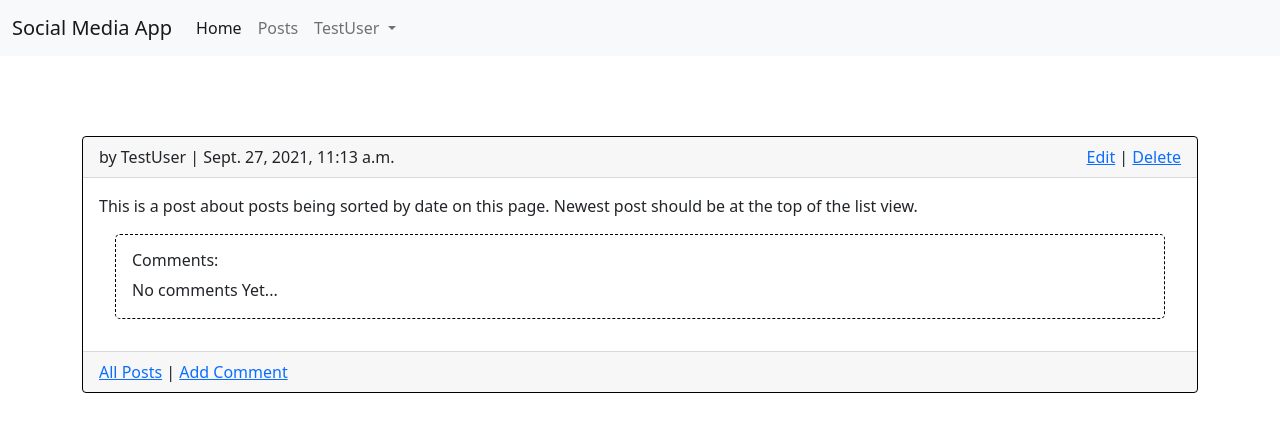
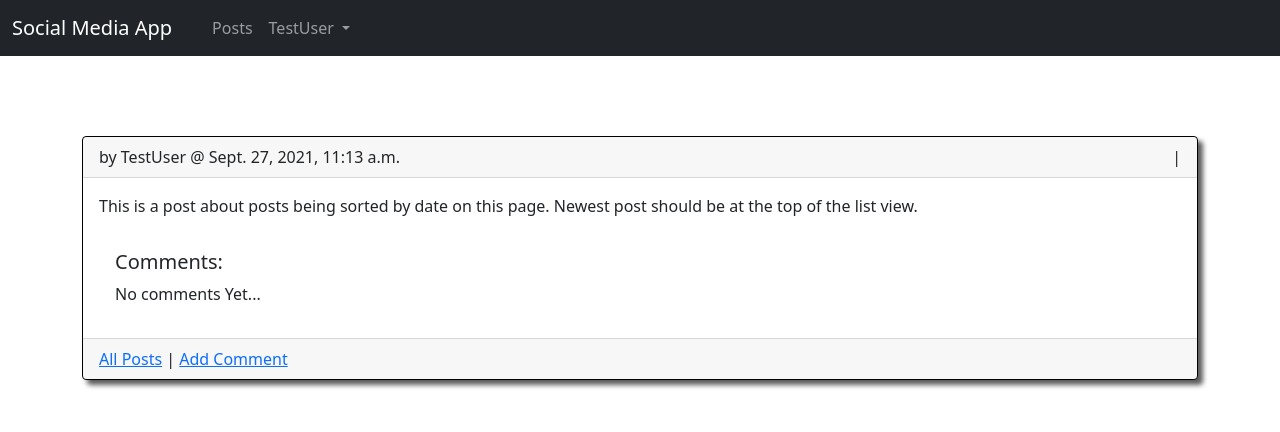
Before and after one commit to iboyko21/message_board, a Django app: page /posts/13/ in a window 1280 px wide. Shown: the top 432 px of the page. Run offline with Django 3.2, Linux system fonts and the light colour scheme; a user stored in the database is signed in; data comes from the database, SQL or seed files in the repository; both versions use the stored data as it was after the commit; some libraries are stand-ins or nearby versions.

Commit message:
fontawesome added

```diff
--- a/accounts/forms.py
+++ b/accounts/forms.py
@@ -1,6 +1,7 @@
 from django import forms
 from django.contrib.auth.forms import UserChangeForm, UserCreationForm
 from .models import CustomUser
+
 
 class CustomUserCreationForm(UserCreationForm):
 
--- a/config/settings.py
+++ b/config/settings.py
@@ -12,9 +12,11 @@ https://docs.djangoproject.com/en/3.2/ref/settings/
 
 from pathlib import Path
 import os
+import sys
 # Build paths inside the project like this: BASE_DIR / 'subdir'.
 BASE_DIR = Path(__file__).resolve().parent.parent
 
+sys.modules['fontawesome_free'] = __import__('fontawesome_free')
 
 # Quick-start development settings - unsuitable for production
 # See https://docs.djangoproject.com/en/3.2/howto/deployment/checklist/
@@ -39,6 +41,7 @@ INSTALLED_APPS = [
     'django.contrib.staticfiles',
     # 3rd party
     'crispy_forms',
+    'fontawesome_free',
     # local
     'accounts',
     'pages',
--- a/posts/models.py
+++ b/posts/models.py
@@ -11,6 +11,9 @@ class Post(models.Model):
         get_user_model(),
         on_delete=models.CASCADE,
     )
+
+    class Meta:
+        ordering = ['-date',]
 
     def __str__(self):
         return self.title
--- a/posts/views.py
+++ b/posts/views.py
@@ -40,7 +40,6 @@ class PostDeleteView(LoginRequiredMixin, UserPassesTestMixin, DeleteView):
 class PostCreateView(LoginRequiredMixin, CreateView):
     model = Post
     template_name = 'post_new.html'
-    #fields = ['post_image','body']
     form_class = PostForm
 
     def form_valid(self, form):
@@ -52,9 +51,12 @@ class AddCommentView(CreateView):
     model = Comment
     form_class = CommentForm
     template_name = 'add_comment_to_post.html'
-    success_url = reverse_lazy('post_list')
 
     def form_valid(self, form):
         form.instance.post_id = self.kwargs['pk']
         form.instance.author = self.request.user
         return super().form_valid(form)
+
+    def get_success_url(self):
+          id=self.kwargs['pk']
+          return reverse_lazy('post_detail', kwargs={'pk': id})
--- a/requirements.txt
+++ b/requirements.txt
@@ -4,3 +4,4 @@ django-crispy-forms==1.12.0
 Pillow==8.3.2
 pytz==2021.1
 sqlparse==0.4.1
+fontawesome-free==5.15.4
--- a/templates/base.html
+++ b/templates/base.html
@@ -5,13 +5,17 @@
         <!-- CSS only -->
         <link href="https://cdn.jsdelivr.net/npm/bootstrap@5.0.2/dist/css/bootstrap.min.css" rel="stylesheet" integrity="sha384-EVSTQN3/azprG1Anm3QDgpJLIm9Nao0Yz1ztcQTwFspd3yD65VohhpuuCOmLASjC" crossorigin="anonymous">
 
+        <script src="{% static 'fontawesome_free/js/all.min.js' %}"></script>
+        <link href="{% static 'fontawesome_free/css/all.min.css' %}" rel="stylesheet" type="text/css">
+
         <meta charset="utf-8">
         <title>{% block title %}Social Media App{% endblock title %}</title>
     </head>
 
 <body>
-<nav class="navbar navbar-expand-lg navbar-light bg-light" style="margin-bottom: 5rem;">
+<nav class="navbar navbar-expand-lg navbar-dark bg-dark" style="margin-bottom: 5rem;">
     <div class="container-fluid">
+        <div class="d-flex justify-content-between">
         <a class="navbar-brand" href="#">Social Media App</a>
         <button class="navbar-toggler" type="button" data-bs-toggle="collapse" data-bs-target="#navbarNavDropdown" aria-controls="navbarNavDropdown" aria-expanded="false" aria-label="Toggle navigation">
         <span class="navbar-toggler-icon"></span>
@@ -19,7 +23,7 @@
         <div class="collapse navbar-collapse" id="navbarNavDropdown">
         <ul class="navbar-nav">
             <li class="nav-item">
-            <a class="nav-link active" aria-current="page" href="{% url 'home' %}">Home</a>
+            <a class="nav-link active" aria-current="page" href="{% url 'home' %}"><i class="fas fa-home"></i></a>
             </li>
 
             <li class="nav-item">
@@ -36,9 +40,10 @@
                 <li><a class="dropdown-item" href="{% url 'post_new' %}">New Post</a></li>
                 <li><a class="dropdown-item" href="{% url 'password_change' %}">Change Password</a></li>
                 <li><a class="dropdown-item" href="{% url 'logout' %}">Logout</a></li>
+            </ul>
 
-            </ul>
             {% else %}
+
             <a class="nav-link dropdown-toggle" href="#" id="navbarDropdownMenuLink" role="button" data-bs-toggle="dropdown" aria-expanded="false">
                 Not logged in
             </a>
@@ -50,6 +55,7 @@
             {% endif %}
             </li>
         </ul>
+        </div>
         </div>
     </div>
 </nav>
--- a/templates/post_detail.html
+++ b/templates/post_detail.html
@@ -1,20 +1,19 @@
 {% extends 'base.html' %}
 
-{% block title %}Post{% endblock title %}
+{% block title %}Post Details{% endblock title %}
 
 {% block content %}
-<div class="container">
-
-    <div class="card" style="border: 1px solid black;">
+<div class="container" style="margin-bottom: 5rem;">
+    <div class="card" style="border: 1px solid black; box-shadow: 5px 5px 5px rgb(92, 92, 92);">
         <div class="card-header">
-
             <div class="d-flex justify-content-between">
                 <div>
-                    by {{ post.author }} | {{ post.date }}
+                    by {{ post.author }} @ {{ post.date }}
                 </div>
                 {% if user.is_authenticated and user == post.author  %}
                 <div>
-                    <a href="{% url 'post_edit' post.pk %}">Edit</a> | <a href="{% url 'post_delete' post.pk %}">Delete</a>
+                    <a href="{% url 'post_edit' post.pk %}"><i class="fas fa-edit"></i></a> |
+                    <a href="{% url 'post_delete' post.pk %}"><i class="fas fa-trash-alt"></i></a>
                 </div>
                 {% endif %}
 
@@ -23,23 +22,21 @@
 
         <div class="card-body">
         {% if post.post_image %}
-
         <p><img src="{{ post.post_image.url }}" class="img-responsive" style="width: 400px; height: 300px"></p>
-
         {% endif %}
         <p>{{ post.body }}</p>
 
-
-
-<div class="card-body" style="border: .5px dashed black; border-radius: 5px; margin: 1rem;">
-<h6>Comments:</h6>
+<div class="card-body">
+<h5>Comments:</h5>
 {% if not post.comments.all %}
     No comments Yet...
 {% else %}
     {% for comment in post.comments.all %}
-    <p><strong>{{ comment.author }}</strong> <span style="color:silver;">{{ comment.date }}</span><br>
+    <div style="border: .5px solid black; margin:.5rem; border-radius: 5px; background-color: rgb(233, 233, 233); padding: .5rem; padding-bottom: 0;">
+    <p><strong>{{ comment.author }}</strong> <span style="color:rgb(160, 159, 159);"> {{ comment.date }} </span><br>
         {{ comment.body }} <br>
         </p>
+        </div>
     {% endfor %}
 {% endif %}
 </div>
--- a/templates/post_new.html
+++ b/templates/post_new.html
@@ -1,4 +1,5 @@
 {% extends 'base.html' %}
+{% load crispy_forms_tags %}
 
 {% block title %}New Post{% endblock title %}
 
@@ -8,10 +9,12 @@
     <div class="page-header">
     <h1>New Post</h1>
     </div>
+
     <form method="POST" enctype="multipart/form-data">
         {% csrf_token %}
+        {{ form | crispy }}
         {{ form.media }}
-        {{ form.as_p }}
+        <br>
         <button class="btn btn-success ml-2" type="submit">Post</button>
     </form>
 </div>
--- a/templates/registration/login.html
+++ b/templates/registration/login.html
@@ -9,6 +9,7 @@
     <form method="POST">
         {% csrf_token %}
         {{ form | crispy }}
+        <br>
         <button class="btn btn-success ml-2" type="submit">Log In</button>
     </form>
 </div>
--- a/templates/registration/password_change_form.html
+++ b/templates/registration/password_change_form.html
@@ -10,11 +10,12 @@
     </div>
 
     <div class="jumbotron">
-        <p>Please enter your old password, for security's sake and then enter your new password twice so we can verify you typed it in correctly.
+        <p>Please enter your old password and then enter your new password twice.
         </p>
         <form method="POST">
             {% csrf_token %}
             {{ form | crispy }}
+            <br>
             <button class="btn btn-success">Change my password</button>
         </form>
     </div>
--- a/templates/registration/passwrod_reset_form.html
+++ b/templates/registration/passwrod_reset_form.html
@@ -1,4 +1,5 @@
 {% extends 'base.html' %}
+{% load crispy_forms_tags %}
 
 {% block title %}Forgot your password?{% endblock title %}
 
@@ -8,7 +9,7 @@
     <p>Enter your email adddress below, and we'll email instructions for setting a new one.</p>
     <form method="POST">
         {% csrf_token %}
-        {{ form.as_p }}
+        {{ form | crispy }}
         <button class="btn btn-success">Send me instructions</button>
     </form>
 </div>
```
Also changed, not shown: templates/add_comment_to_post.html (+10 -3 lines), templates/home.html (+9 -3 lines), templates/post_edit.html (+6 -4 lines), templates/post_list.html (+4 -14 lines), README.md (added), db.sqlite3, pages/urls.py (line endings or trailing spaces), static/images/Logo.png (added), 1 other file.
